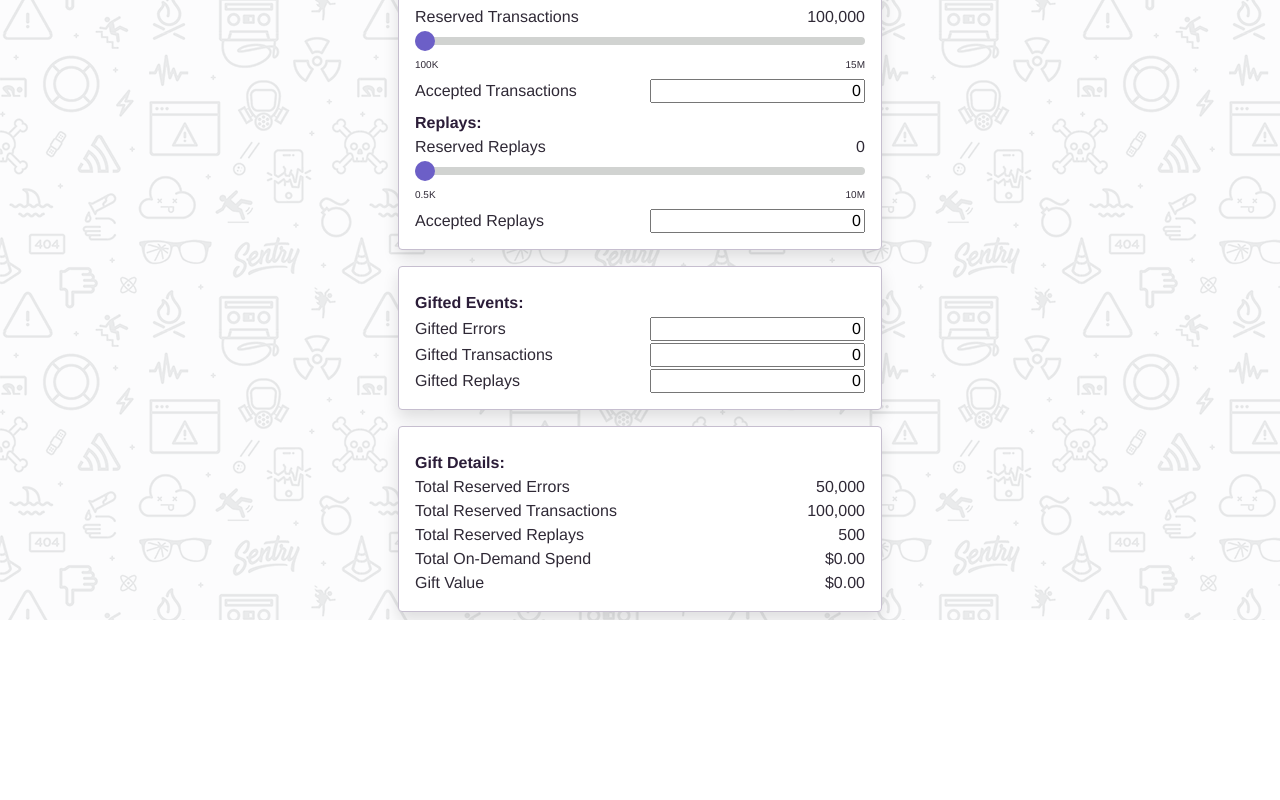
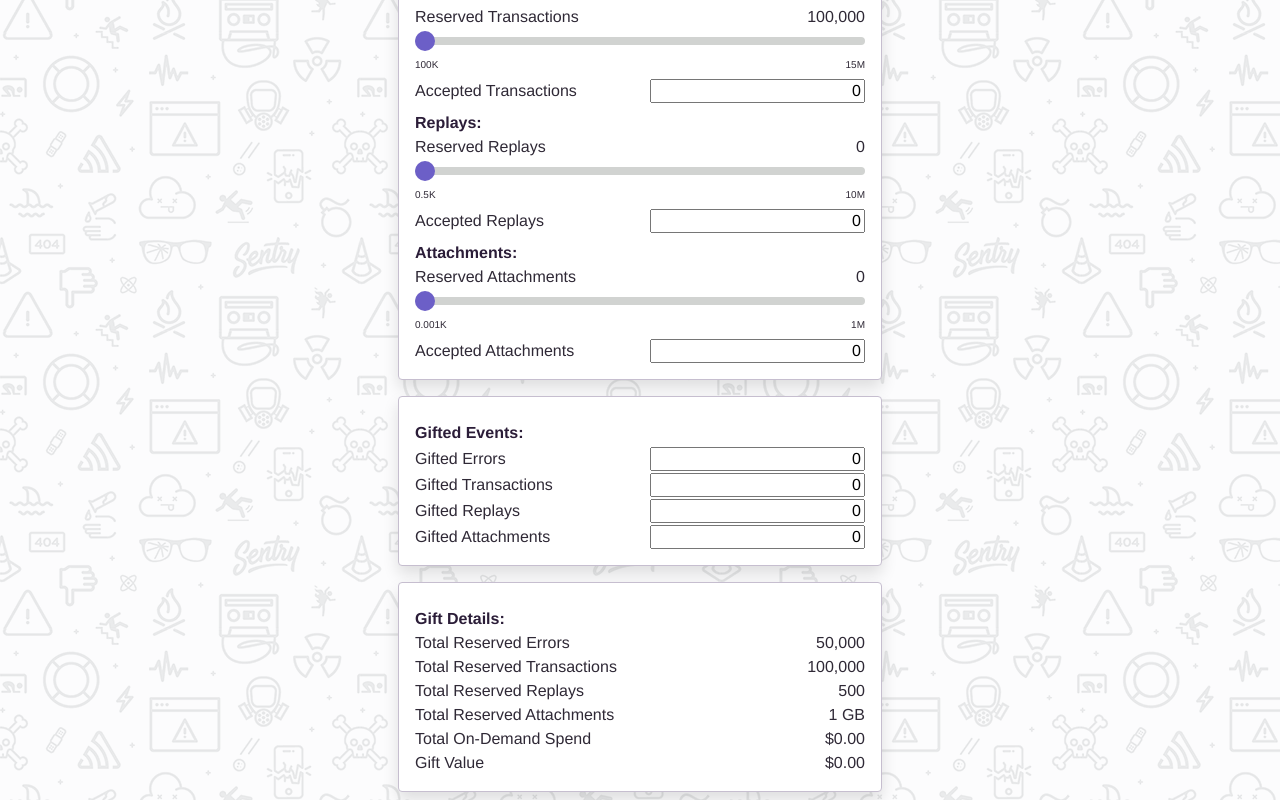
Before and after one commit to souredoutlook/santry-claus, a React (Create React App) app: page / in a window 1280 px wide. Shown: the part 563-1363 px from the top of the page. Before the commit the page ends 1183 px from the top, so only its background shows below. Built offline with nearby package versions, Linux system fonts and the light colour scheme.

Commit message:
add attachments data category

```diff
--- a/src/App.js
+++ b/src/App.js
@@ -32,9 +32,12 @@ export default function App() {
     acceptedTransactions: 0,
     reservedReplays: 0.5,
     acceptedReplays: 0,
+    reservedAttachments: 0.001,
+    acceptedAttachments: 0,
     giftedErrors: 0,
     giftedTransactions: 0,
     giftedReplays: 0,
+    giftedAttachments: 0,
     onDemand: 0,
     giftValue: 0,
   });
@@ -103,6 +106,19 @@ export default function App() {
           setGiftDetails={setGiftDetails}
           eventFormatter={eventFormatter}
         />
+        <h4 className="group-label">Attachments:</h4>
+        <Slider
+          type={RESERVED_EVENTS.attachments}
+          giftDetails={giftDetails}
+          setGiftDetails={setGiftDetails}
+          eventFormatter={eventFormatter}
+        />
+        <Input
+          type={EVENT_CONSTANTS.acceptedAttachments}
+          giftDetails={giftDetails}
+          setGiftDetails={setGiftDetails}
+          eventFormatter={eventFormatter}
+        />
       </div>
       <div className="card--gifted-events">
         <h4 className="group-label">Gifted Events:</h4>
@@ -124,6 +140,12 @@ export default function App() {
           setGiftDetails={setGiftDetails}
           eventFormatter={eventFormatter}
         />
+        <Input
+          type={EVENT_CONSTANTS.giftedAttachments}
+          giftDetails={giftDetails}
+          setGiftDetails={setGiftDetails}
+          eventFormatter={eventFormatter}
+        />
       </div>
       <div className="card--computed-values">
         <h4 className="group-label">Gift Details:</h4>
@@ -140,6 +162,10 @@ export default function App() {
             <span>Total Reserved Replays</span>
             <span>{eventFormatter.format((giftDetails.reservedReplays * 1000) + giftDetails.giftedReplays)}</span>
           </div>
+          <div className="computed-group">
+            <span>Total Reserved Attachments</span>
+            <span>{eventFormatter.format((giftDetails.reservedAttachments * 1000) + giftDetails.giftedAttachments)} GB</span>
+          </div>
         </div>
         <div className="computed--on-demand computed-group">
           <span>Total On-Demand Spend</span>
--- a/src/components/Slider.jsx
+++ b/src/components/Slider.jsx
@@ -20,10 +20,12 @@ export default function Slider(props) {
         <div className="slider-group">
             <div className="slider-label">
                 <label for={title} className="slider-label">{title}</label>
+                {/* TODO: Change this behaviour for Replays and Attachments */}
                 <label for={title} className="slider-value">{eventFormatter.format(parseInt(giftDetails[key]) * 1000)}</label>
             </div>
             <div className="slider-component">
                 <input type="range" name={title} min={0} max={list.length - 1} step={1} onChange={onChange} value={list.indexOf(giftDetails[key])}/>
+                {/* TODO: change this behaviour for Replays and Attachments */}
                 <div className="slider-key">
                     <span>{`${list[0]}K`}</span>
                     <span>{`${list[list.length-1].toString().substring(0,2)}M`}</span>
--- a/src/constants/PLANS.js
+++ b/src/constants/PLANS.js
@@ -223,7 +223,7 @@ const replayQuotas = [
     teamCost: 0.002850,
   },
   {
-    bucketId: "r3",
+    bucketId: "r4",
     minQuota: 100,
     maxQuota: 1000,
     businessCost: 0.002565,
@@ -254,7 +254,7 @@ const replayOnDemand = [
     teamCost: 0.003705,
   },
   {
-    bucketId: "r3",
+    bucketId: "r4",
     minQuota: 100,
     maxQuota: 1000,
     businessCost: 0.003335,
@@ -262,4 +262,52 @@ const replayOnDemand = [
   },
 ]
 
-module.exports = { transactionQuotas, transactionOnDemand, errorQuotas, errorOnDemand, replayQuotas, replayOnDemand };
+const attachmentsQuotas = [
+  {
+    bucketId: "a1",
+    minQuota: 0.001,
+    maxQuota: 0.1,
+    businessCost: 0.24,
+    teamCost: 0.24,
+  },
+  {
+    bucketId: "a2",
+    minQuota: 0.1,
+    maxQuota: 0.2,
+    businessCost: 0.24,
+    teamCost: 0.24,
+  },
+  {
+    bucketId: "a3",
+    minQuota: 0.2,
+    maxQuota: 1,
+    businessCost: 0.23,
+    teamCost: 0.23,
+  },
+];
+
+const attachmentsOnDemand = [
+  {
+    bucketId: "a1",
+    minQuota: 0.001,
+    maxQuota: 0.1,
+    businessCost: 0.312,
+    teamCost: 0.312,
+  },
+  {
+    bucketId: "a2",
+    minQuota: 0.1,
+    maxQuota: 0.2,
+    businessCost: 0.312,
+    teamCost: 0.312,
+  },
+  {
+    bucketId: "a3",
+    minQuota: 0.2,
+    maxQuota: 1,
+    businessCost: 0.299,
+    teamCost: 0.299,
+  },
+]
+
+module.exports = { transactionQuotas, transactionOnDemand, errorQuotas, errorOnDemand, replayQuotas, replayOnDemand, attachmentsQuotas, attachmentsOnDemand };
--- a/src/helpers/helpers.js
+++ b/src/helpers/helpers.js
@@ -1,4 +1,4 @@
-import { transactionQuotas, transactionOnDemand, errorQuotas, errorOnDemand, replayQuotas, replayOnDemand } from "../constants/PLANS";
+import { transactionQuotas, transactionOnDemand, errorQuotas, errorOnDemand, replayQuotas, replayOnDemand, attachmentsQuotas, attachmentsOnDemand } from "../constants/PLANS";
 
 const calcBucket = function(min, max, evaluand, reserved, planCost) {
 
@@ -15,9 +15,9 @@ const calcBucket = function(min, max, evaluand, reserved, planCost) {
 }
 
 export const computeOnDemand = function(giftDetails) {
-    const { reservedErrors, acceptedErrors, giftedErrors, reservedTransactions, acceptedTransactions, giftedTransactions, reservedReplays, acceptedReplays, giftedReplays, plan } = giftDetails;
+    const { reservedErrors, acceptedErrors, giftedErrors, reservedTransactions, acceptedTransactions, giftedTransactions, reservedReplays, acceptedReplays, giftedReplays, reservedAttachments, acceptedAttachments, giftedAttachments, plan } = giftDetails;
 
-    const onDemand = {transaction: 0, error: 0, replay: 0}
+    const onDemand = {transaction: 0, error: 0, replay: 0, attachments: 0}
 
     for (const bucket of errorOnDemand) {
         const { minQuota, maxQuota, businessCost, teamCost } = bucket;
@@ -43,13 +43,21 @@ export const computeOnDemand = function(giftDetails) {
         console.log(onDemand.replay)
     }
 
-    return onDemand.transaction + onDemand.error + onDemand.replay;
+    for (const bucket of attachmentsOnDemand) {
+        const { minQuota, maxQuota, businessCost, teamCost } = bucket;
+
+        onDemand.attachments += calcBucket(minQuota * 1000, maxQuota * 1000, acceptedAttachments - giftedAttachments, reservedAttachments * 1000, plan === "Business" ? businessCost : teamCost);
+
+        console.log(onDemand.attachments)
+    }
+
+    return onDemand.transaction + onDemand.error + onDemand.replay + onDemand.attachments;
 };
 
 export const computeGiftValue = function(giftDetails) {
-    const { reservedErrors, giftedErrors, reservedTransactions, giftedTransactions, reservedReplays, giftedReplays, plan } = giftDetails;
+    const { reservedErrors, giftedErrors, reservedTransactions, giftedTransactions, reservedReplays, giftedReplays, reservedAttachments, acceptedAttachments, giftedAttachments, plan } = giftDetails;
 
-    const giftValue = {transaction: 0, error: 0, replay: 0}
+    const giftValue = {transaction: 0, error: 0, replay: 0, attachments: 0}
 
     for (const bucket of errorQuotas) {
         const { minQuota, maxQuota, businessCost, teamCost } = bucket;
@@ -69,16 +77,19 @@ export const computeGiftValue = function(giftDetails) {
 
     for (const bucket of replayQuotas) {
         const { minQuota, maxQuota, businessCost, teamCost } = bucket;
-        console.log("Reserved Replays", reservedReplays)
-        console.log("Gifted Replays", giftedReplays)
-        // console.log("Accepted Replays", acceptedReplays)
-        console.log("busines cost", businessCost)
-        console.log("team cost", teamCost)
 
         giftValue.replay += calcBucket(minQuota * 1000, maxQuota * 1000, (reservedReplays * 1000) + giftedReplays, reservedReplays * 1000, plan === "Business" ? businessCost : teamCost);
 
         console.log(giftValue.replay)
     }
 
-    return giftValue.transaction + giftValue.error + giftValue.replay;
+    for (const bucket of attachmentsQuotas) {
+        const { minQuota, maxQuota, businessCost, teamCost } = bucket;
+
+        giftValue.attachments += calcBucket(minQuota * 1000, maxQuota * 1000, (reservedAttachments * 1000) + giftedAttachments, reservedAttachments * 1000, plan === "Business" ? businessCost : teamCost);
+
+        console.log(giftValue.attachments)
+    }
+
+    return giftValue.transaction + giftValue.error + giftValue.replay + giftValue.attachments;
 };
```
Lines whose indentation alone changed are shown as unchanged.
